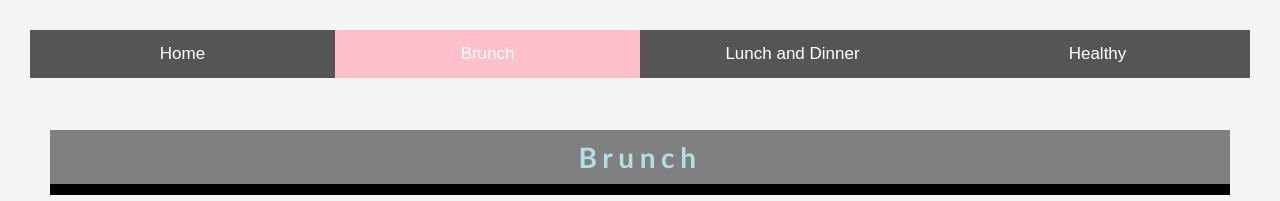
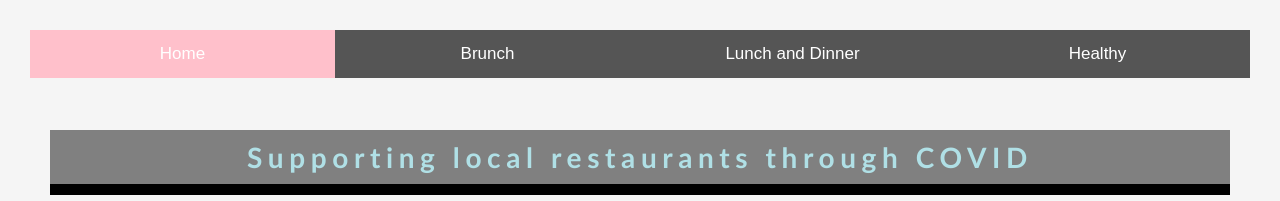
Before and after one commit to RiaJay/RiaJay.github.io, a plain HTML site: page index.html in a window 1280 px wide. Shown: the top 201 px of the page. Drawn offline with Linux system fonts and the light colour scheme.

Commit message:
Update index.html

```diff
--- a/index.html
+++ b/index.html
@@ -122,8 +122,8 @@ table {
 </style>
 </head>
 <body>
-<button class="tablink" onclick="openPage('Home', this, 'pink')">Home</button>
-<button class="tablink" onclick="openPage('Brunch', this, 'pink')" id="defaultOpen">Brunch</button>
+<button class="tablink" onclick="openPage('Home', this, 'pink')" id="defaultOpen">Home</button>
+<button class="tablink" onclick="openPage('Brunch', this, 'pink')">Brunch</button>
 <button class="tablink" onclick="openPage('LunchDinner', this, 'pink')">Lunch and Dinner</button>
 <button class="tablink" onclick="openPage('Healthy', this, 'pink')">Healthy</button>
 
```
